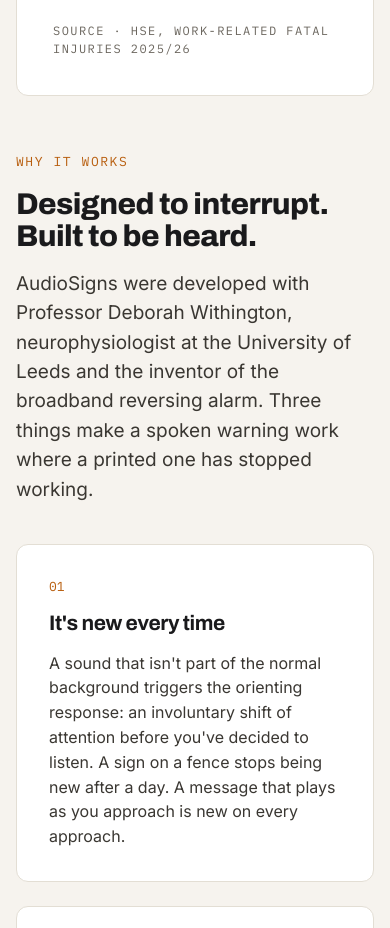
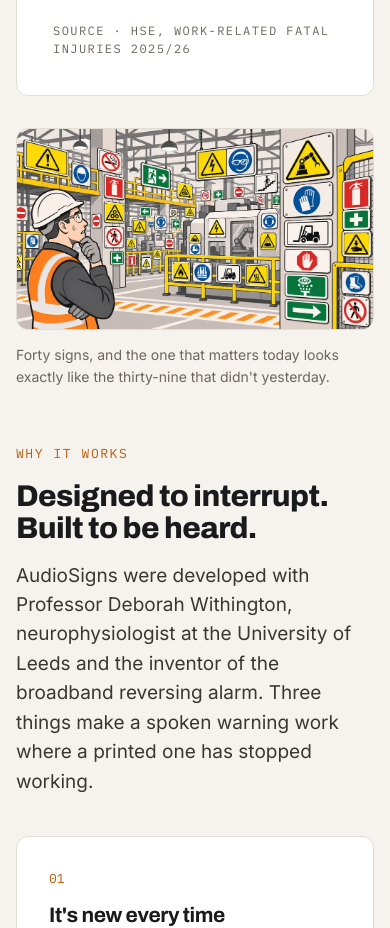
Before and after one commit to RMC-DMF/audiosigns, an Astro site: page / in a window 390 px wide. Shown: the part 2260-3188 px from the top of the page. Built offline with nearby package versions, Linux system fonts and the light colour scheme; Astro itself is replaced by a stand-in of ours.

Commit message:
Homepage: sign-overload illustration in the Problem section
Replaces the empty photo slot with the pictogram-overload illustration,
served as responsive webp/jpg at 1000w and 1600w, lazy-loaded, with a
caption that carries the habituation argument.

Co-Authored-By: Claude Fable 5.1 <noreply@anthropic.com>
Claude-Session: https://claude.ai/code/session_0185Y5ERB3yYp3tghX6Lsyr7

```diff
--- a/src/pages/index.astro
+++ b/src/pages/index.astro
@@ -46,7 +46,6 @@ const testimonials = (await getCollection('testimonials')).filter((t) => quotes.
         <h2 class="h2" style="max-width: 18ch;">Every site has signs. Every site has people walking past them.</h2>
         <p class="body-lg">It isn't carelessness. It's how the brain works. A warning that is never followed by the hazard it warns of is never reinforced, so the brain files it as background. Psychologists call it habituation; site managers call it sign blindness. Brain-imaging research shows attention to a repeated warning drops measurably within a single working week.</p>
         <p class="body-lg">The result is a control measure that looks compliant and does nothing. The PPE sign at the gate, the “keep to the walkway” board by the loading bay, the “hold the handrail” notice on the stairs: all still there, all unseen.</p>
-        <!-- PHOTO SLOT: sign-blindness image to come from David. Was a 242px shot of a door with eight signs; needs a full-res replacement. -->
       </div>
       <div class="span-5 card reveal" style="gap: 8px; padding: 36px;">
         <span class="stat stat--xl">126</span>
@@ -54,6 +53,15 @@ const testimonials = (await getCollection('testimonials')).filter((t) => quotes.
         <p class="body-lg"><strong style="color: var(--red-ink);">31</strong> of them fell from height.</p>
         <p class="eyebrow" style="margin-top: 20px; font-size: 12px; color: var(--text-3);">Source · HSE, work-related fatal injuries 2025/26</p>
       </div>
+    </div>
+    <div class="wrap">
+      <figure class="overload reveal">
+        <picture>
+          <source type="image/webp" srcset="/images/sign-overload-1000.webp 1000w, /images/sign-overload-1600.webp 1600w" sizes="(min-width: 1280px) 1200px, 100vw">
+          <img src="/images/sign-overload-1600.jpg" srcset="/images/sign-overload-1000.jpg 1000w, /images/sign-overload-1600.jpg 1600w" sizes="(min-width: 1280px) 1200px, 100vw" width="1600" height="900" alt="Illustration of a worker in a hard hat and hi-vis standing in a factory where every wall, railing and column is covered in safety pictograms, looking overwhelmed." loading="lazy" decoding="async">
+        </picture>
+        <figcaption>Forty signs, and the one that matters today looks exactly like the thirty-nine that didn't yesterday.</figcaption>
+      </figure>
     </div>
   </section>
 
@@ -154,6 +162,9 @@ const testimonials = (await getCollection('testimonials')).filter((t) => quotes.
   .hero { border-top: 1px solid var(--ink-3); }
   .hero__grid { padding-top: clamp(48px, 7vw, 96px); padding-bottom: clamp(40px, 7vw, 104px); align-items: center; }
   .hero__ctas { display: flex; flex-wrap: wrap; gap: 14px; }
+  .overload { margin: clamp(32px, 5vw, 56px) 0 0; display: flex; flex-direction: column; gap: 14px; }
+  .overload img { display: block; width: 100%; height: auto; border-radius: var(--radius-lg); border: 1px solid var(--rule); }
+  .overload figcaption { font-size: 14px; color: var(--text-3); max-width: 60ch; }
   .quote { margin: 0; padding-bottom: 20px; border-bottom: 1px solid var(--rule); display: flex; flex-direction: column; gap: 8px; }
   .quote:last-child { border-bottom: 0; padding-bottom: 0; }
   .quote blockquote { margin: 0; font-size: 19px; line-height: 1.45; }
```
Also changed, not shown: public/images/sign-overload-1000.jpg (added), public/images/sign-overload-1000.webp (added), public/images/sign-overload-1600.jpg (added), public/images/sign-overload-1600.webp (added).
